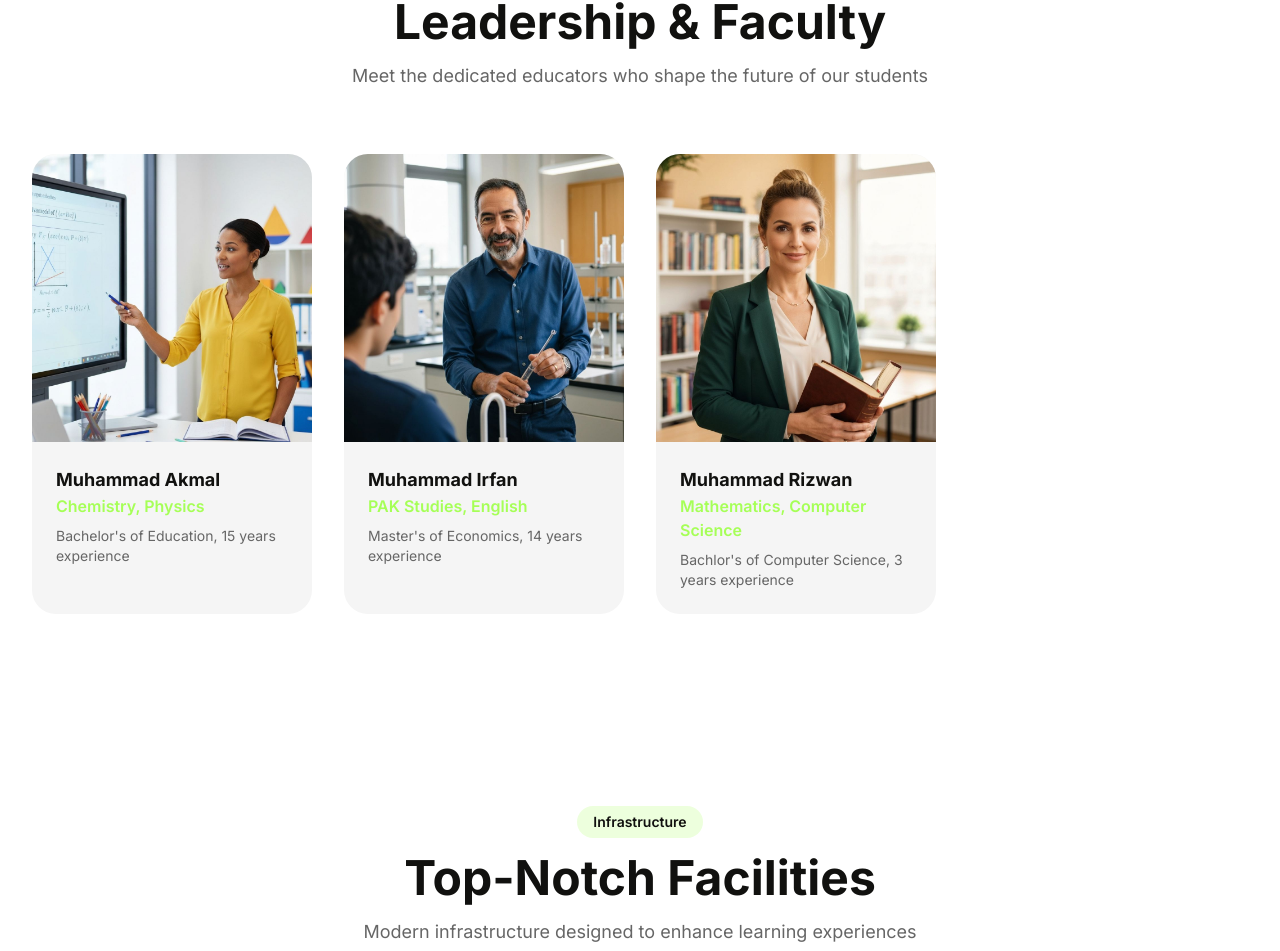
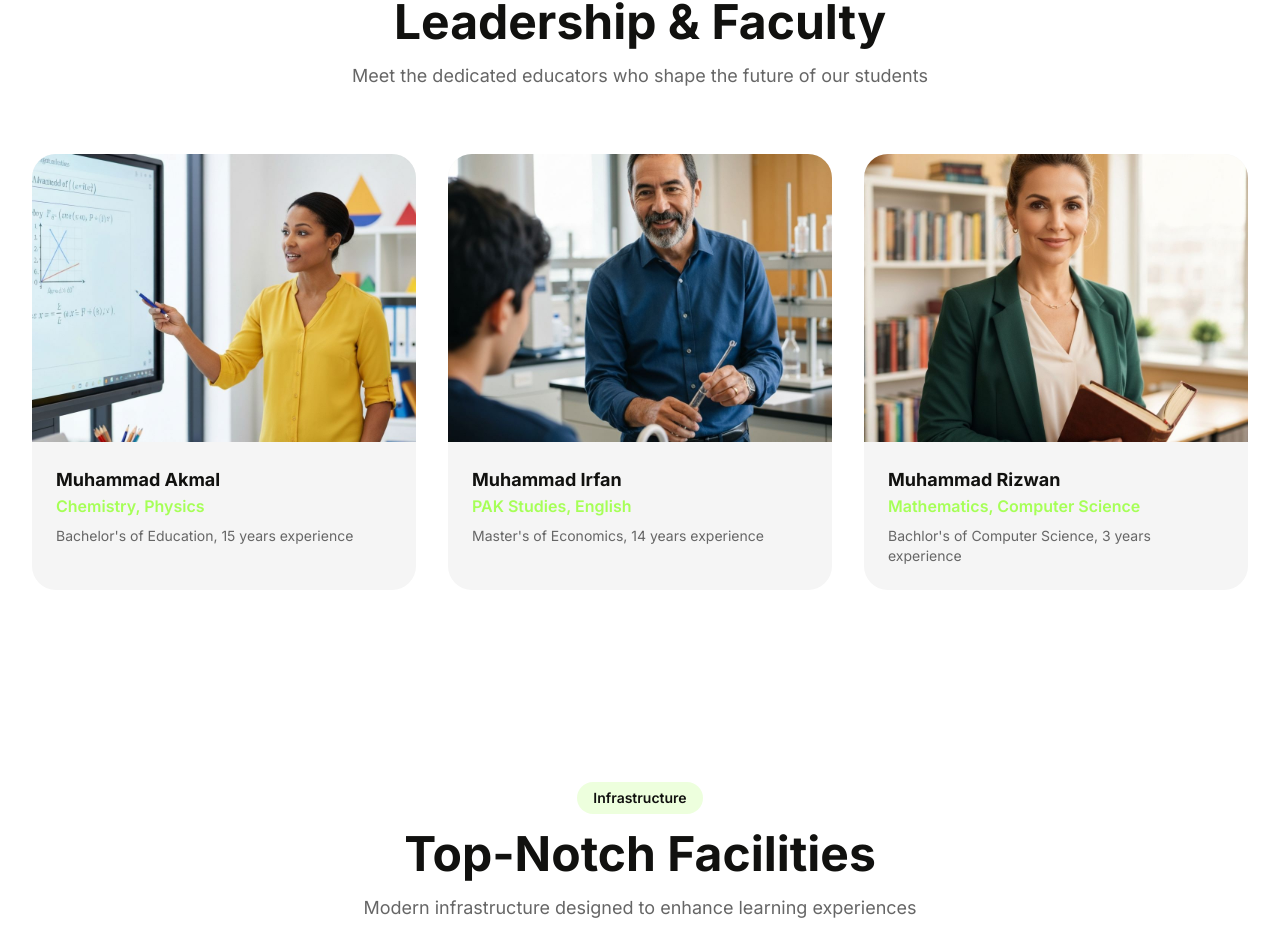
Before and after one commit to Muhammadd-01/Sir_Solomon_Website, a Next.js app: page /about in a window 1280 px wide. Shown: the part 4225-5176 px from the top of the page. Built offline with nearby package versions, Linux system fonts and the light colour scheme.

Commit message:
Sir Solomons Website

```diff
--- a/app/about/page.tsx
+++ b/app/about/page.tsx
@@ -253,21 +253,27 @@ export default function About() {
       <span className="inline-block px-4 py-1.5 bg-[#A6FF57]/20 text-[#11110F] rounded-full text-sm font-semibold mb-4">
         Our Team
       </span>
-            <h2 className="text-3xl sm:text-4xl lg:text-5xl font-bold text-[#11110F] mb-4">Leadership & Faculty</h2>
+      <h2 className="text-3xl sm:text-4xl lg:text-5xl font-bold text-[#11110F] mb-4">
+        Leadership & Faculty
+      </h2>
       <p className="text-lg text-[#666666] max-w-2xl mx-auto">
         Meet the dedicated educators who shape the future of our students
       </p>
     </div>
 
-          <div className="grid grid-cols-1 sm:grid-cols-2 lg:grid-cols-4 gap-6 sm:gap-8">
-            {TEACHERS.map((teacher, index) => (
+    {/* Cards Centered */}
+    <div className="grid grid-cols-1 sm:grid-cols-2 lg:grid-cols-3 gap-6 sm:gap-8 justify-items-center">
+      {TEACHERS.map((teacher) => (
         <div
           key={teacher.id}
-                className="group bg-[#f5f5f5] rounded-3xl overflow-hidden transition-all duration-500 hover:shadow-xl hover:-translate-y-2"
+          className="group bg-[#f5f5f5] rounded-3xl overflow-hidden transition-all duration-500 hover:shadow-xl hover:-translate-y-2 w-full"
         >
           <div className="relative h-64 sm:h-72 overflow-hidden">
             <Image
-                    src={teacher.image || `https://images.unsplash.com/photo-1573496359142-b8d87734a5a2?q=80&w=1976&auto=format&fit=crop`}
+              src={
+                teacher.image ||
+                `https://images.unsplash.com/photo-1573496359142-b8d87734a5a2?q=80&w=1976&auto=format&fit=crop`
+              }
               alt={teacher.name}
               fill
               className="object-cover transition-transform duration-700 group-hover:scale-110"
@@ -284,6 +290,7 @@ export default function About() {
     </div>
   </div>
 </section>
+
 
       {/* Achievements */}
       {/* <section className="py-16 sm:py-24 bg-[#f5f5f5]">
--- a/app/academics/page.tsx
+++ b/app/academics/page.tsx
@@ -137,15 +137,19 @@ export default function Academics() {
       </p>
     </div>
 
-          <div className="grid grid-cols-1 md:grid-cols-2 lg:grid-cols-4 gap-8">
+    {/* Centered Grid */}
+    <div className="grid grid-cols-1 md:grid-cols-2 lg:grid-cols-3 gap-8 justify-items-center">
       {TEACHERS.map((teacher) => (
         <div
           key={teacher.id}
-                className="group bg-[#f5f5f5] rounded-3xl overflow-hidden transition-all duration-500 hover:shadow-xl hover:-translate-y-2"
+          className="group bg-[#f5f5f5] rounded-3xl overflow-hidden transition-all duration-500 hover:shadow-xl hover:-translate-y-2 w-full"
         >
           <div className="relative h-72 overflow-hidden">
             <Image
-                    src={teacher.image || `https://images.unsplash.com/photo-1573496359142-b8d87734a5a2?q=80&w=1976&auto=format&fit=crop`}
+              src={
+                teacher.image ||
+                `https://images.unsplash.com/photo-1573496359142-b8d87734a5a2?q=80&w=1976&auto=format&fit=crop`
+              }
               alt={teacher.name}
               fill
               className="object-cover transition-transform duration-700 group-hover:scale-110"
@@ -161,6 +165,7 @@ export default function Academics() {
     </div>
   </div>
 </section>
+
 
       {/* Enrichment Programs */}
       <section className="py-24 bg-gradient-to-br from-[#11110F] to-[#1a1a18]">
```
Lines whose indentation alone changed are shown as unchanged.
